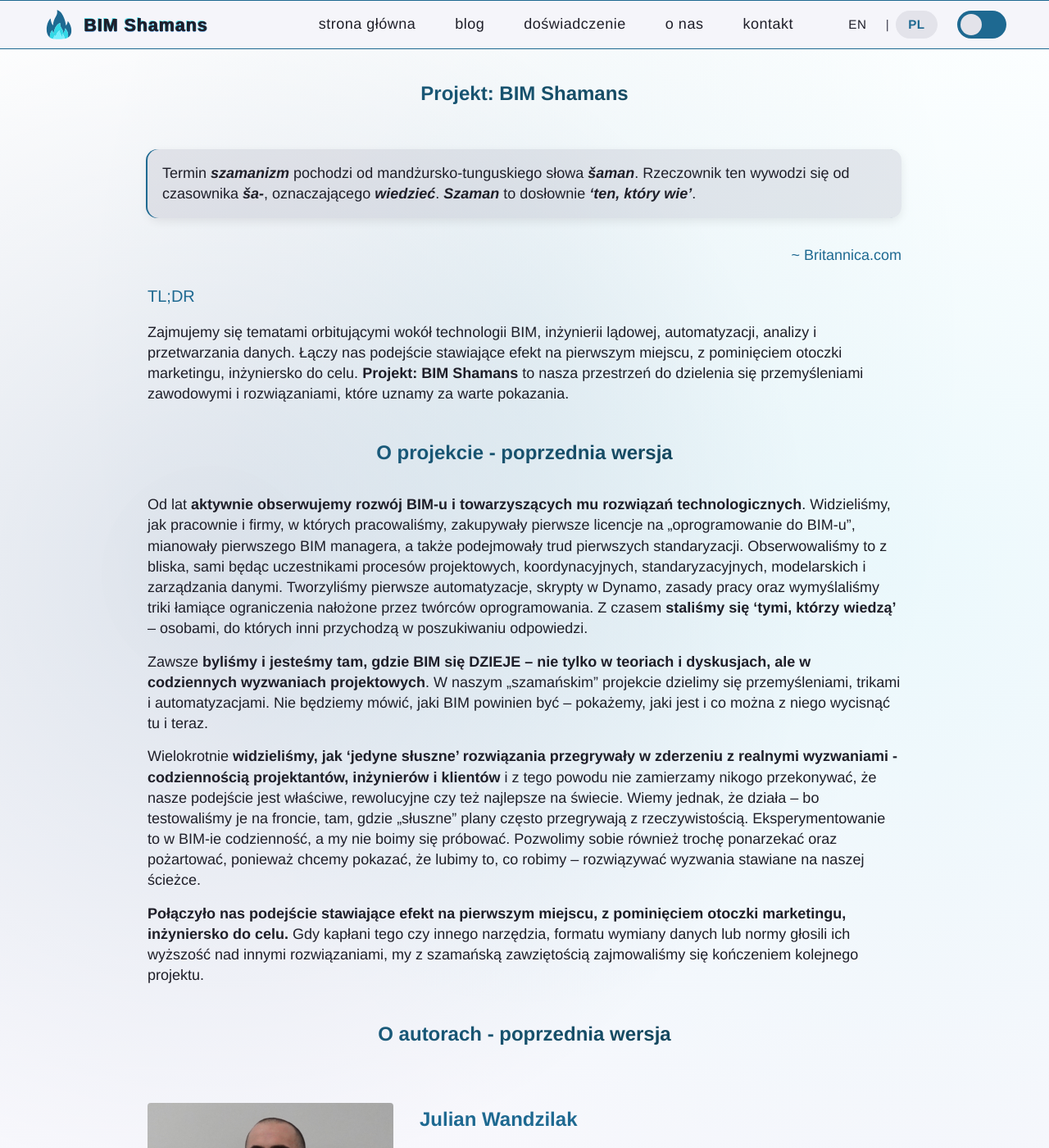
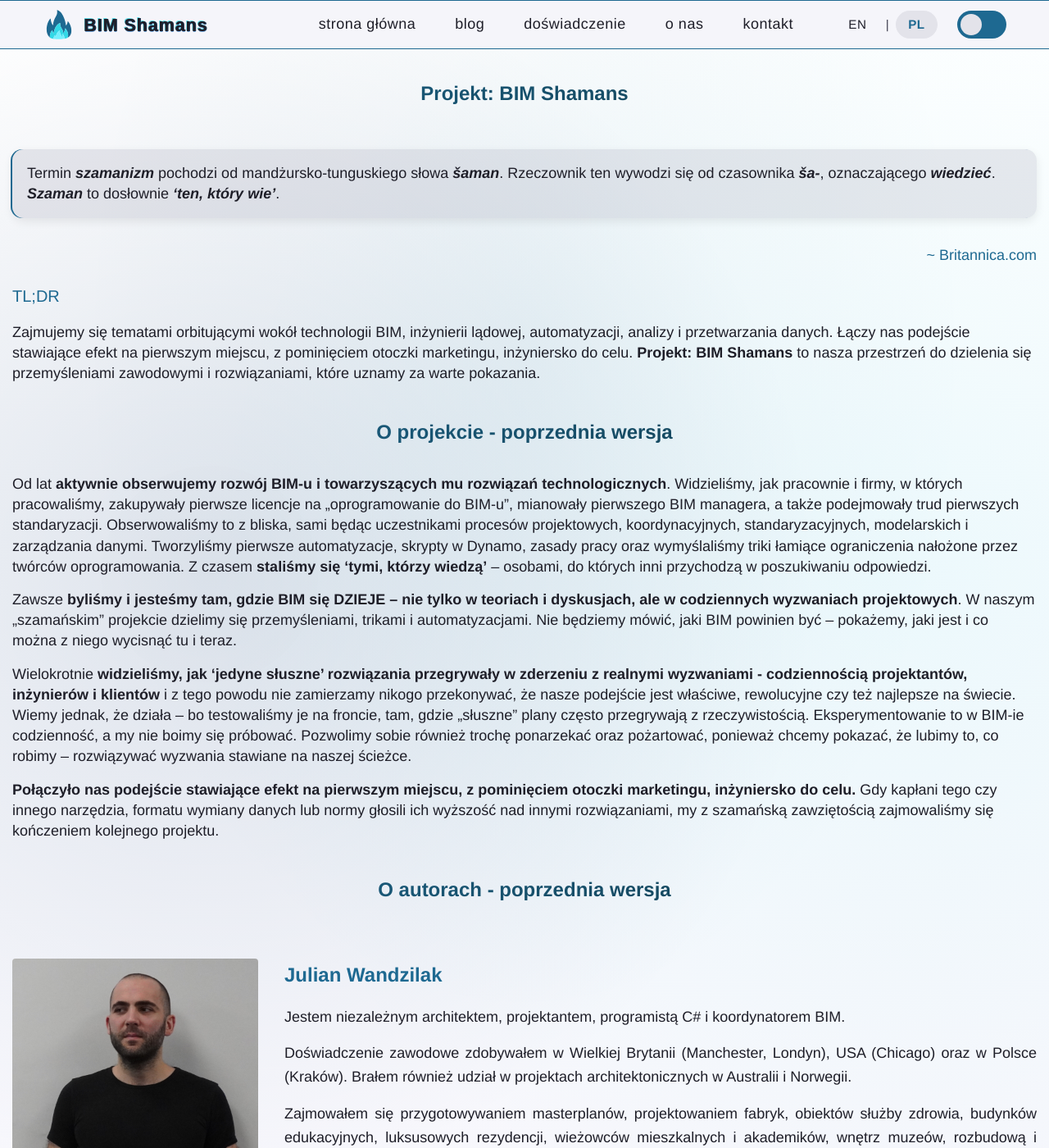
Before and after one commit to W7k-J/BimShamans, a Jekyll site: the page built from archived/arch_about.md, in a window 1280 px wide and 1400 px high. Shown: the whole window at 82% size. Built offline with Jekyll 4.4.1, drawn with Linux system fonts in a browser that asks for light colours; some web fonts are replaced.

Commit message:
zmiana formularza i szerokosci strony

```diff
--- a/_sass/_form.scss
+++ b/_sass/_form.scss
@@ -294,6 +294,14 @@
     box-shadow: -1px 0 0 0 var(--firstBlue-color), 0 4px 12px rgba(0, 0, 0, 0.08);
 }
 
+// Specjalna szerokość kontenera tylko dla strony Contact
+[lang="en"] a[href*="contact"] ~ #main .container,
+[lang="pl"] a[href*="kontakt"] ~ #main .container,
+body:has(a.active[href*="contact"]) .container,
+body:has(a.active[href*="kontakt"]) .container {
+    max-width: 950px;
+}
+
 .required {
     color: var(--secondBlue-color);
 }
--- a/style.scss
+++ b/style.scss
@@ -1169,7 +1169,7 @@
 // szerokosc formularza
 .container {
   margin: 0 auto;
-  max-width: 950px;
+  max-width: 1400px;
   padding: 0 15px;
   width: 100%;
 }
```
